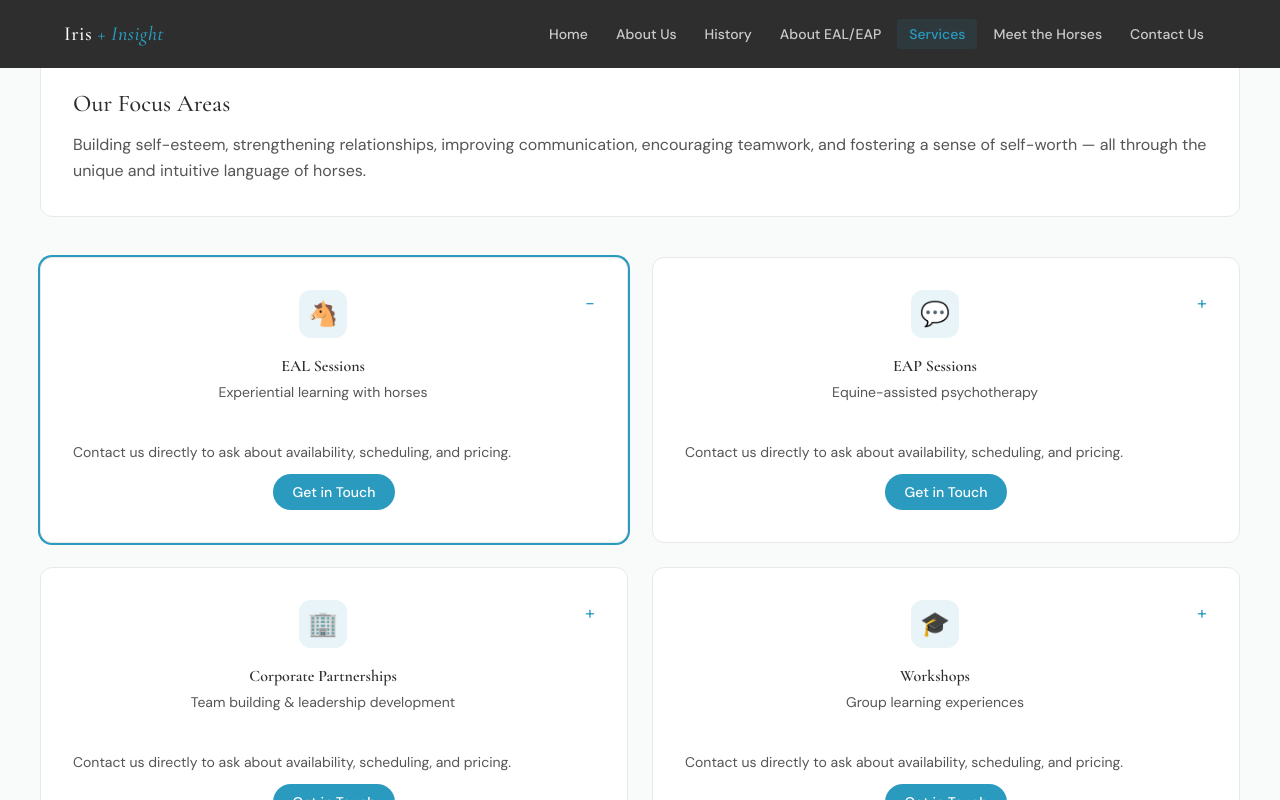
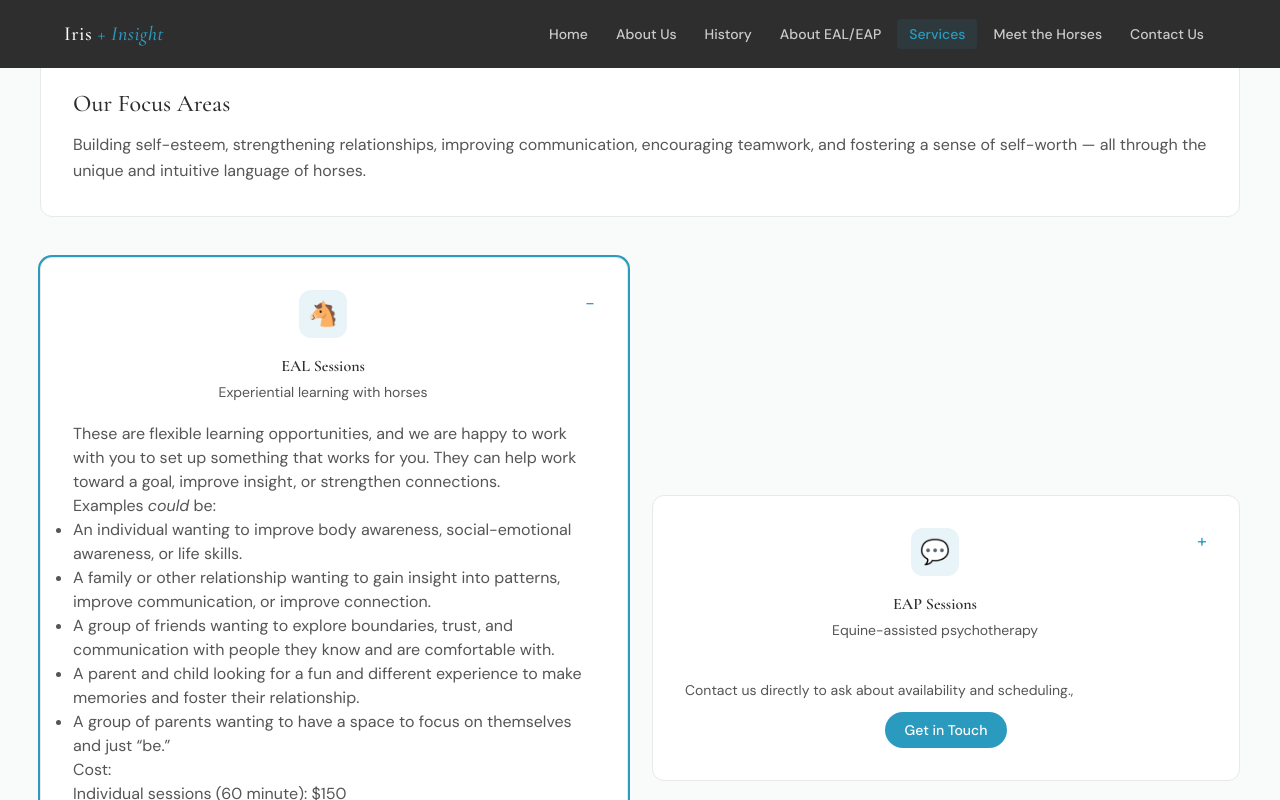
Before and after one commit to ElminD/iris_and_insight, a React (Vite) app: page /services in a window 1280 px wide. Both pictures are taken after a click on the button 334 px from the left and 951 px from the top of the page. Shown: the part 551-1351 px from the top of the page. Built offline with nearby package versions, Linux system fonts and the light colour scheme.

Commit message:
Add more information on each service, fix typos, format

```diff
--- a/public/404.html
+++ b/public/404.html
@@ -10,10 +10,7 @@
       const search = window.location.search;
       const hash = window.location.hash;
       const redirectUrl =
-        window.location.origin +
-        '/?p=' +
-        encodeURIComponent(path + search) +
-        hash;
+        window.location.origin + '/?p=' + encodeURIComponent(path + search) + hash;
       window.location.replace(redirectUrl);
     </script>
   </head>
--- a/src/data/services.ts
+++ b/src/data/services.tsx
@@ -1,8 +1,12 @@
+import * as React from 'react';
+
 export interface Service {
   icon: string;
   name: string;
   description: string;
+  extraDescription: React.JSX.Element;
   workshops?: Workshop[];
+  footer: string;
 }
 
 export interface Workshop {
@@ -25,25 +29,95 @@ export const services: Service[] = [
     icon: '🐴',
     name: 'EAL Sessions',
     description: 'Experiential learning with horses',
+    extraDescription: (
+      <div>
+        <p>
+          These are flexible learning opportunities, and we are happy to work with you to set up
+          something that works for you. They can help work toward a goal, improve insight, or
+          strengthen connections.
+        </p>
+        <p>
+          Examples <i>could</i> be:
+        </p>
+        <ul style={{ listStyle: 'disc' }}>
+          <li>
+            An individual wanting to improve body awareness, social-emotional awareness, or life
+            skills.
+          </li>
+          <li>
+            A family or other relationship wanting to gain insight into patterns, improve
+            communication, or improve connection.
+          </li>
+          <li>
+            A group of friends wanting to explore boundaries, trust, and communication with people
+            they know and are comfortable with.
+          </li>
+          <li>
+            A parent and child looking for a fun and different experience to make memories and
+            foster their relationship.
+          </li>
+          <li>A group of parents wanting to have a space to focus on themselves and just “be.”</li>
+        </ul>
+        <p>Cost:</p>
+        <p>Individual sessions (60 minute): $150</p>
+        <p>Couple/Family sessions (60 minute): $175</p>
+        <p>
+          *If you have a group you would like to do this with, we are happy to provide a group
+          discount.
+        </p>
+      </div>
+    ),
+    footer: 'Contact us directly to ask about availability, scheduling, and pricing.',
   },
   {
     icon: '💬',
     name: 'EAP Sessions',
     description: 'Equine-assisted psychotherapy',
+    extraDescription: (
+      <div>
+        <p>Ongoing therapy sessions utilizing the benefits of horses.</p>
+        <p>Cost:</p>
+        <p>Initial session: $250</p>
+        <p>Individual sessions (60 minute): $200</p>
+        <p>Couple/Family sessions (60 minute): $225</p>
+      </div>
+    ),
+    footer: 'Contact us directly to ask about availability and scheduling.',
   },
   {
     icon: '🏢',
     name: 'Corporate Partnerships',
     description: 'Team building & leadership development',
+    extraDescription: (
+      <div>
+        <p>
+          Looking for team building? A leadership retreat? A different and fun event? Contact us
+          today!
+        </p>
+      </div>
+    ),
+    footer: 'Contact us directly to ask about availability, scheduling, and pricing.',
   },
   {
     icon: '🎓',
     name: 'Workshops',
     description: 'Group learning experiences',
+    extraDescription: (
+      <div>
+        <p>
+          A group setting with different themes. Keep an eye on our social media or website for
+          different opportunities.
+        </p>
+        <p>
+          *We can also create workshops for special groups. Contact us if you have a group you would
+          like to do this with for a discounted rate.
+        </p>
+      </div>
+    ),
     workshops: [
       {
         name: 'Equine-Assisted Learning & Therapy Workshop for Mental Health Professionals and Students',
-        date: 'October 9, 2026 4pm to 6pm',
+        date: 'October 9, 2026 4PM to 6PM',
         // Must point to an image in the public folder in the form /assets/path/to/image.jpg
         // Be warned, a slash (/) in the file name is converted to a colon (:).
         image: '/assets/images/workshops/10-9-26-ProfessionalAndStudent.png',
@@ -54,7 +128,7 @@ export const services: Service[] = [
       },
       {
         name: "You're Invited to Our Open House!",
-        date: 'October 9, 2026 6:30pm to 8pm',
+        date: 'October 9, 2026 6:30PM to 8PM',
         // Must point to an image in the public folder in the form /assets/path/to/image.jpg
         // Be warned, a slash (/) in the file name is converted to a colon (:).
         image: '/assets/images/workshops/10-9-26-OpenHouse.png',
@@ -63,7 +137,7 @@ export const services: Service[] = [
       },
       {
         name: 'Stronger Together: Building Connection Through Horses',
-        date: 'October 15, 2026 6pm to 7:30pm',
+        date: 'October 15, 2026 6PM to 7:30PM',
         // Must point to an image in the public folder in the form /assets/path/to/image.jpg
         // Be warned, a slash (/) in the file name is converted to a colon (:).
         image: '/assets/images/workshops/10-15-26-Couples.png',
@@ -74,7 +148,7 @@ export const services: Service[] = [
       },
       {
         name: "The Seasons Within Women's Workshop",
-        date: 'October 16, 2026 3pm to 4:30pm',
+        date: 'October 16, 2026 3PM to 4:30PM',
         // Must point to an image in the public folder in the form /assets/path/to/image.jpg
         // Be warned, a slash (/) in the file name is converted to a colon (:).
         image: '/assets/images/workshops/10-16-26-TheSeasonsWomensWorkshop.png',
@@ -84,6 +158,7 @@ export const services: Service[] = [
           'https://docs.google.com/forms/d/e/1FAIpQLSd-sCQOkF89OxXZBQAnWyiXzY4Eie2gIenQAFjn46JdWr1WmA/viewform',
       },
     ],
+    footer: 'Contact us directly to ask about availability, scheduling, and pricing.',
   },
 ];
 
--- a/src/pages/ServicesPage.tsx
+++ b/src/pages/ServicesPage.tsx
@@ -103,15 +103,20 @@ export default function ServicesPage() {
                         {isOpen ? '−' : '+'}
                       </span>
                     </div>
-
+                    {isOpen && (
+                      // Apply the extra description
+                      <div style={{ paddingTop: '20px' }}>{service.extraDescription}</div>
+                    )}
                     {isOpen &&
+                      // Make the workshops for this service (if they exist)
                       service.workshops != null &&
                       makeWorkshops(panelId, service.workshops)}
                     <p
+                      // Make the footer that each service has.
                       className="font-body text-sm text-brand-charcoal-muted"
                       style={{ paddingTop: '40px' }}
                     >
-                      Contact us directly to ask about availability, scheduling, and pricing.
+                      {service.footer},
                     </p>
 
                     <div className="mt-3 flex flex-wrap items-center justify-center gap-2">
```
